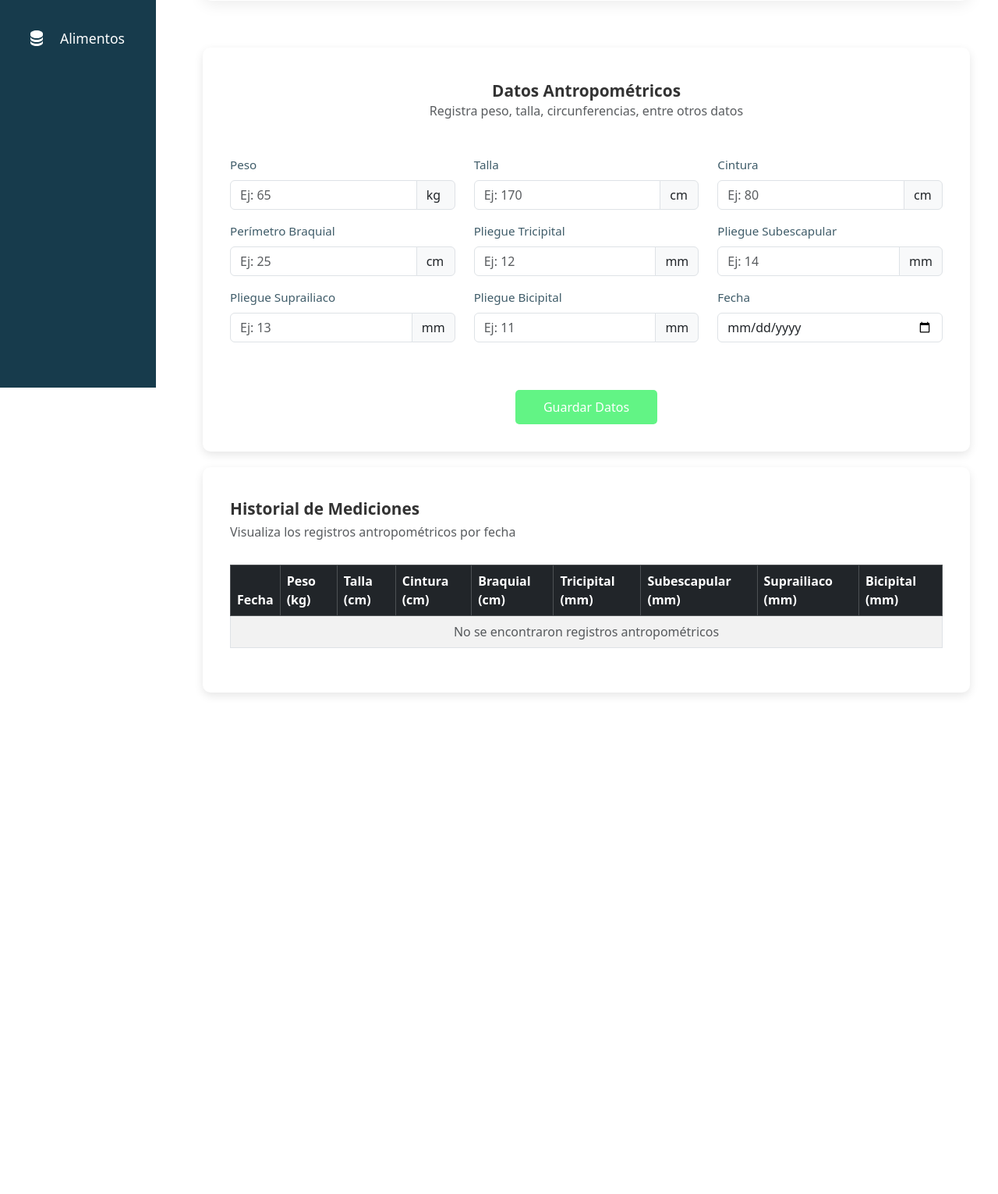
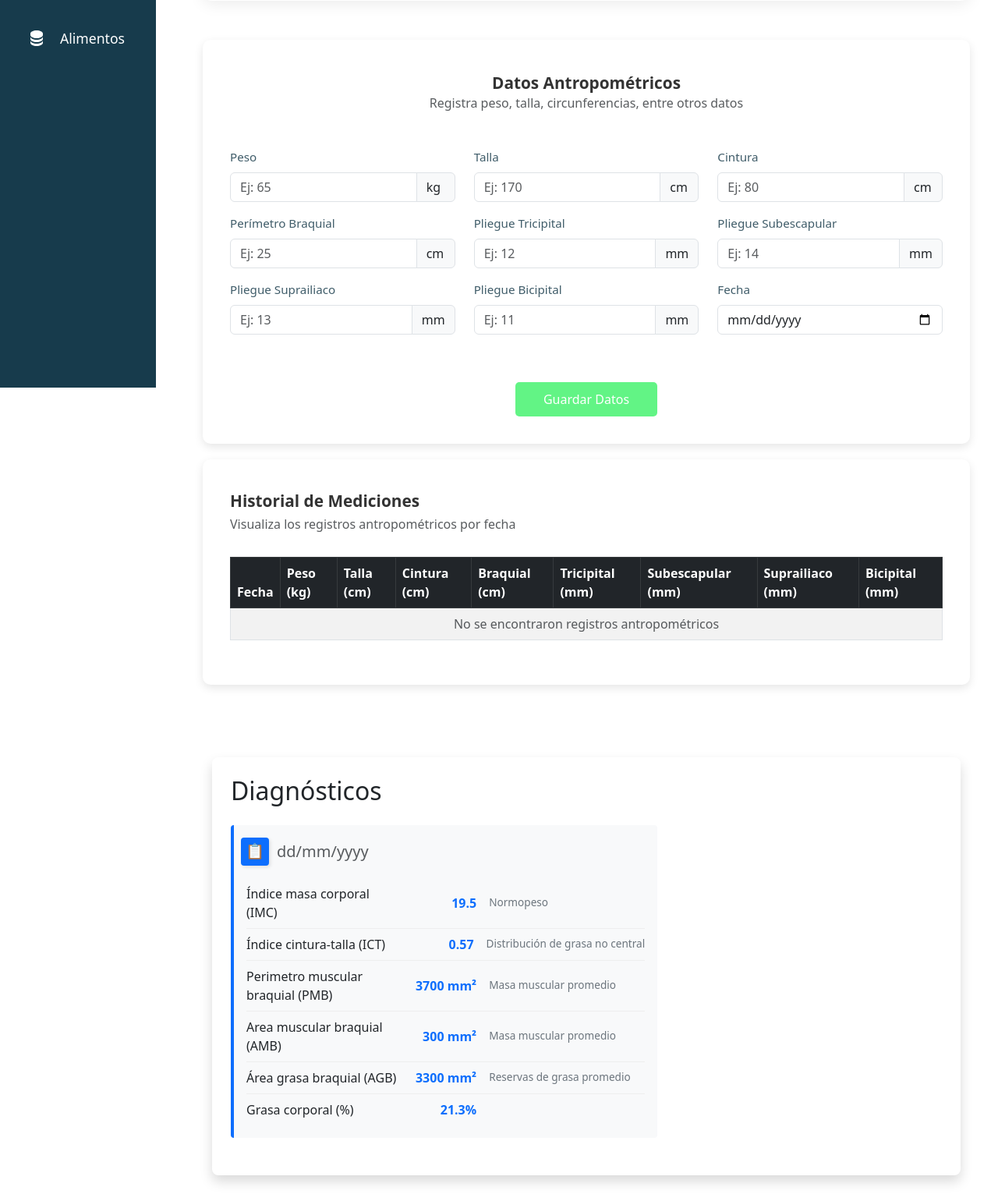
Before and after one commit to Marian0110/NutriLink, a Django app: template apps/patients/templates/patients/metricas.html in a window 1280 px wide. Shown: the part 303-1834 px from the top of the page at 78% size. Before the commit the page ends 1195 px from the top, so only its background shows below. Run offline with Django 5.2, Linux system fonts and the light colour scheme; the template is opened without the code that fills it, so the values that code supplies are empty; some libraries are stand-ins or nearby versions.

Commit message:
Estructura ejemplo para card diagnosticos

```diff
--- a/apps/patients/static/basePerfil.css
+++ b/apps/patients/static/basePerfil.css
@@ -77,7 +77,7 @@
   border-radius: 12px;
   box-shadow: 0 4px 20px rgba(19, 19, 19, 0.08);
   border: none;
-  margin-bottom: 20px;
+  margin-bottom: 10px;
   padding: 20px;
   width: 100%;
 }
--- a/apps/patients/static/patients/css/metricas.css
+++ b/apps/patients/static/patients/css/metricas.css
@@ -62,3 +62,66 @@
   background-color: var(--save);
   color: white;
 }
+
+/*Card de Diagnosticos*/
+.diagnosticos-container {
+  background-color: white;
+  box-shadow: 0 0.5rem 1rem rgba(0, 0, 0, 0.15);
+  border-radius: 0.5rem;
+  padding: 1.5rem;
+}
+.fecha-card {
+  border-left: 4px solid #0d6efd;
+  margin-bottom: 1.5rem;
+  padding: 1rem;
+  background-color: #f8f9fa;
+  border-radius: 0.25rem;
+  position: relative;
+  overflow: visible;
+  width: 60%;
+}
+.fecha-header {
+  display: flex;
+  align-items: center;
+  gap: 10px;
+  margin-bottom: 1rem;
+}
+.emoji-tag {
+  background-color: #0d6efd;
+  border-radius: 4px;
+  padding: 3px 8px;
+  font-size: 1.2rem;
+  margin-left: -7px;
+  box-shadow: 2px 2px 4px rgba(0,0,0,0.1);
+  display: flex;
+  align-items: center;
+  justify-content: center;
+  width: 36px;
+  height: 36px;
+}
+.diagnostico-row {
+  display: flex;
+  justify-content: space-between;
+  align-items: center;
+  padding: 0.5rem 0;
+  border-bottom: 1px solid #eee;
+  gap: 1rem;
+}
+.diagnostico-row:last-child {
+  border-bottom: none;
+}
+.diagnostico-nombre {
+  flex: 1;
+}
+.diagnostico-valor {
+  font-weight: 600;
+  color: #0d6efd;
+  min-width: 80px;
+  text-align: right;
+}
+.diagnostico-comentario {
+  font-size: 0.85rem;
+  color: #6c757d;
+  min-width: 200px;
+  text-align: left;
+}
--- a/apps/patients/templates/patients/metricas.html
+++ b/apps/patients/templates/patients/metricas.html
@@ -146,6 +146,58 @@
       </div>
     </div>
   </div>
+</div>
+<!-- Card de Diagnosticos -->
+<div class="container py-4">
+  <div class="diagnosticos-container">
+      <h2 class="mb-4">Diagnósticos</h2>
+
+      <!-- Card por fecha -->
+      <div class="fecha-card">
+          <div class="fecha-header">
+              <div class="emoji-tag">📋</div>
+              <h5 class="text-muted mb-0">dd/mm/yyyy</h5>
+          </div>
+          <!-- Filas de diagnostico por calculo -->
+          <div class="diagnostico-row">
+              <span class="diagnostico-nombre">Índice masa corporal (IMC)</span>
+              <span class="diagnostico-valor">19.5</span>
+              <span class="diagnostico-comentario">Normopeso</span>
+          </div>
+
+          <div class="diagnostico-row">
+              <span class="diagnostico-nombre">Índice cintura-talla (ICT)</span>
+              <span class="diagnostico-valor">0.57</span>
+              <span class="diagnostico-comentario">Distribución de grasa no central</span>
+          </div>
+
+          <div class="diagnostico-row">
+              <span class="diagnostico-nombre">Perimetro muscular braquial (PMB)</span>
+              <span class="diagnostico-valor">3700 mm²</span>
+              <span class="diagnostico-comentario">Masa muscular promedio</span>
+          </div>
+
+          <div class="diagnostico-row">
+              <span class="diagnostico-nombre">Area muscular braquial (AMB)</span>
+              <span class="diagnostico-valor">300 mm²</span>
+              <span class="diagnostico-comentario">Masa muscular promedio</span>
+          </div>
+
+          <div class="diagnostico-row">
+              <span class="diagnostico-nombre">Área grasa braquial (AGB)</span>
+              <span class="diagnostico-valor">3300 mm²</span>
+              <span class="diagnostico-comentario">Reservas de grasa promedio</span>
+          </div>
+
+          <div class="diagnostico-row">
+              <span class="diagnostico-nombre">Grasa corporal (%)</span>
+              <span class="diagnostico-valor">21.3%</span>
+              <span class="diagnostico-comentario"></span>
+          </div>
+      </div>
+  </div>
+</div>
+
 <!-- Script aqui por el momento -->
 <script>
 
--- a/apps/templates/base.html
+++ b/apps/templates/base.html
@@ -18,6 +18,7 @@
    <link href="https://cdn.jsdelivr.net/npm/bootstrap@5.3.3/dist/css/bootstrap.min.css" rel="stylesheet"
    integrity="sha384-QWTKZyjpPEjISv5WaRU9OFeRpok6YctnYmDr5pNlyT2bRjXh0JMhjY6hW+ALEwIH" crossorigin="anonymous" />
    <link rel="stylesheet" href="https://cdnjs.cloudflare.com/ajax/libs/font-awesome/6.0.0/css/all.min.css">
+   <link href="https://cdn.jsdelivr.net/npm/bootstrap@5.3.0/dist/css/bootstrap.min.css" rel="stylesheet">
    <!--cdn js-->
    <link rel="stylesheet" href="https://cdnjs.cloudflare.com/ajax/libs/font-awesome/5.15.4/css/all.min.css" integrity="sha512-1ycn6IcaQQ40/MKBW2W4Rhis/DbILU74C1vSrLJxCq57o941Ym01SwNsOMqvEBFlcgUa6xLiPY/NS5R+E6ztJQ==" crossorigin="anonymous" referrerpolicy="no-referrer" />
    <script src="https://use.fontawesome.com/releases/v6.3.0/js/all.js" crossorigin="anonymous"></script>
@@ -86,6 +87,8 @@
   <script src="https://cdn.jsdelivr.net/npm/sweetalert2@11"></script>
   <!-- Bootstrap JS -->
   <script src="https://cdn.jsdelivr.net/npm/bootstrap@5.3.2/dist/js/bootstrap.bundle.min.js"></script>
+  <!-- Bootstrap Bundle with Popper -->
+  <script src="https://cdn.jsdelivr.net/npm/bootstrap@5.3.0/dist/js/bootstrap.bundle.min.js"></script>
 
   <!-- Script para cerrar sesion aqui por el momento -->
 <script>
```
Lines whose indentation alone changed are shown as unchanged.
